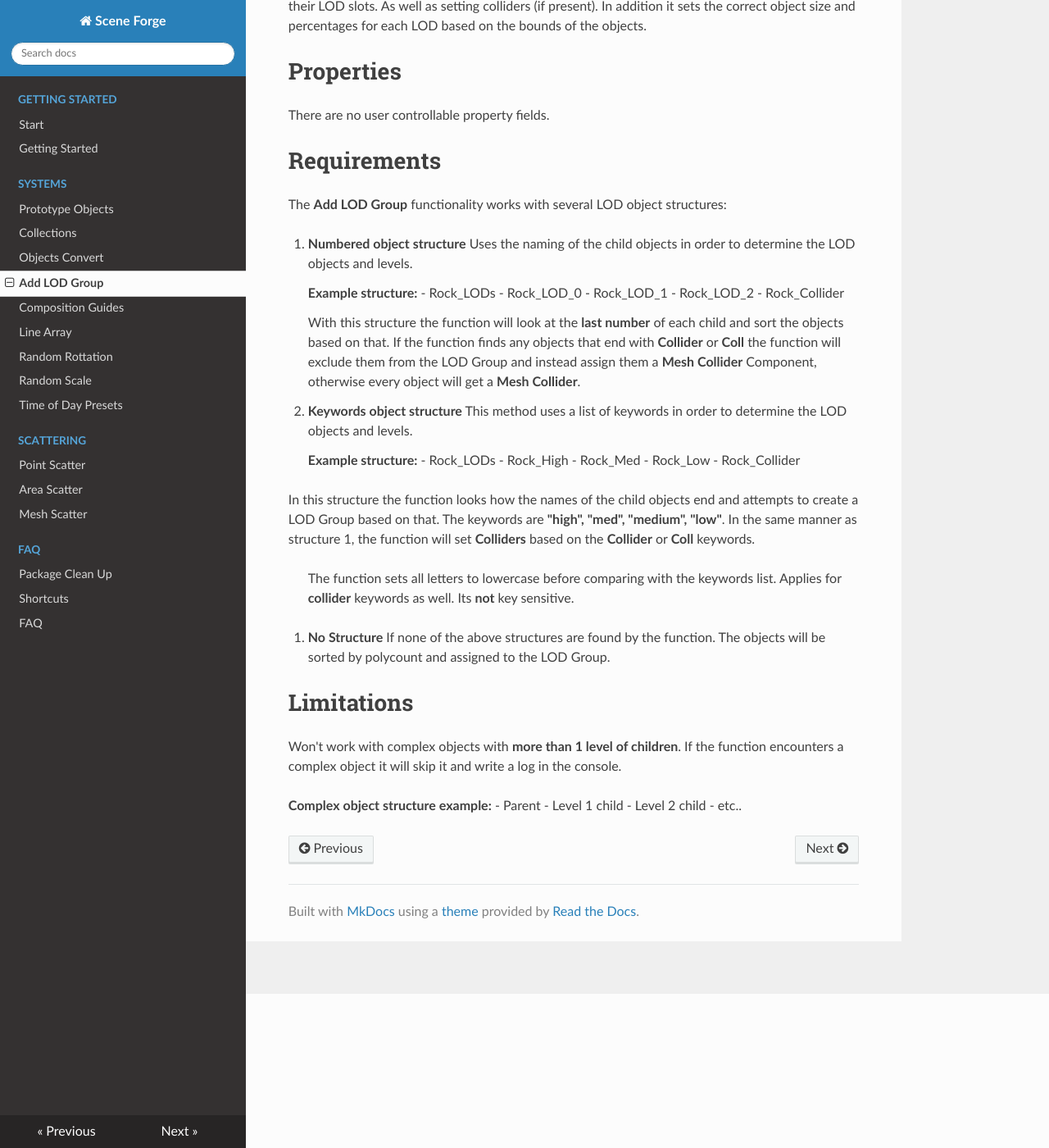
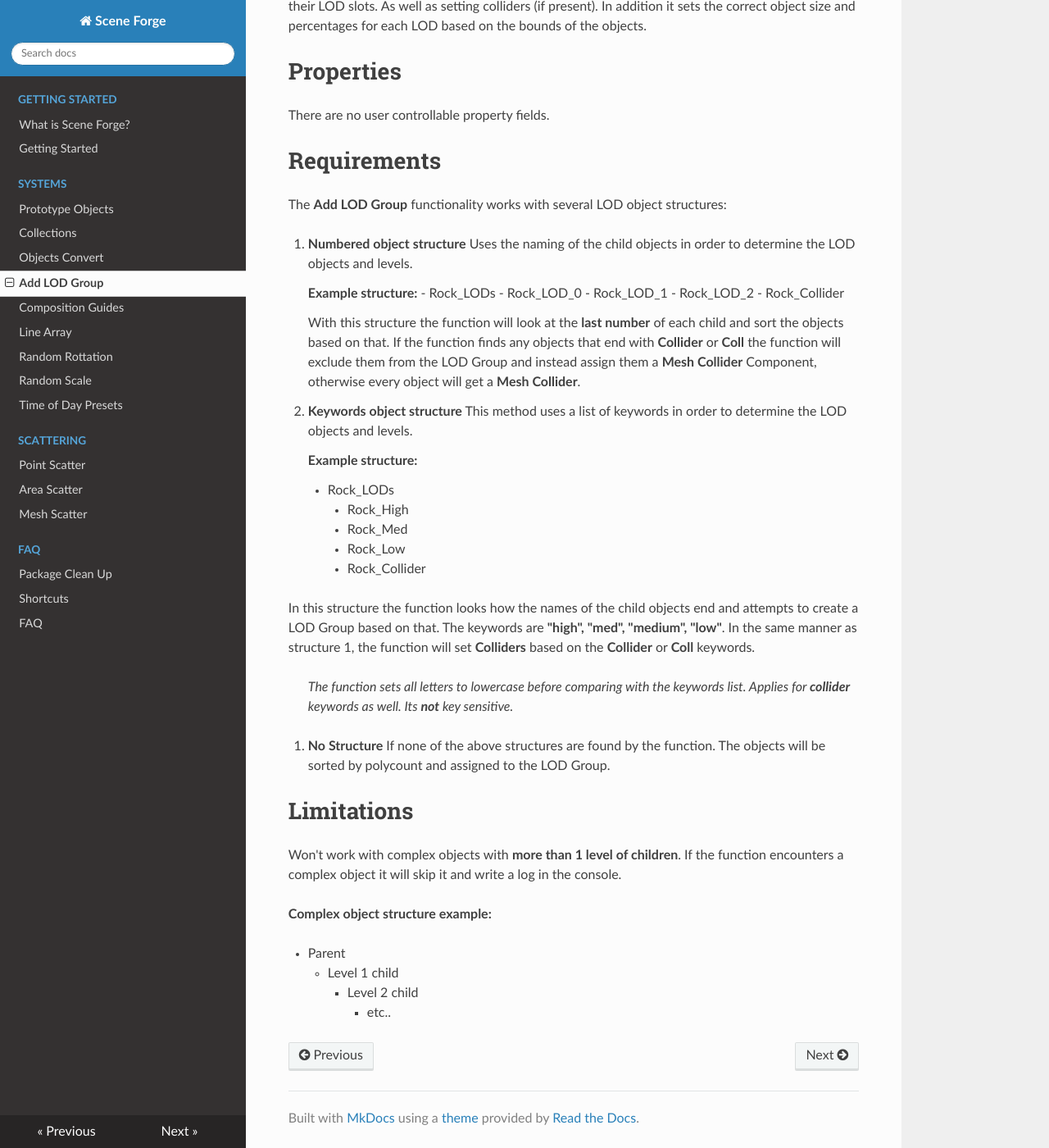
Before and after one commit to Ravibio/Scene_Forge, an MkDocs documentation site: the page built from docs/Add_LOD_Group.md, in a window 1280 px wide and 1400 px high, scrolled down 188 px. Shown: the whole window at 82% size. Built offline with MkDocs 1.6.1, drawn with Linux system fonts in a browser that asks for light colours; nearby versions of some CDN libraries.

Commit message:
Formatting

```diff
--- a/docs/Add_LOD_Group.md
+++ b/docs/Add_LOD_Group.md
@@ -24,6 +24,7 @@ The **Add LOD Group** functionality works with several LOD object structures:
 	This method uses a list of keywords in order to determine the LOD objects and levels.
 
 	**Example structure:**
+
 	- Rock_LODs
 		- Rock_High
 		- Rock_Med
@@ -32,7 +33,8 @@ The **Add LOD Group** functionality works with several LOD object structures:
 
 In this structure the function looks how the names of the child objects end and attempts to create a LOD Group based on that. The keywords are **"high", "med", "medium", "low"**.  In the same manner as structure 1, the function will set **Colliders** based on the **Collider** or **Coll** keywords.
 
->The function sets all letters to lowercase before comparing with the keywords list. Applies for **collider** keywords as well. Its **not** key sensitive.
+>*The function sets all letters to lowercase before comparing with the keywords list. Applies for **collider** keywords as well. Its **not** key sensitive.*
+
 
 3. **No Structure**
 	If none of the above structures are found by the function. The objects will be sorted by polycount and assigned to the LOD Group.
@@ -41,6 +43,7 @@ In this structure the function looks how the names of the child objects end and
 Won't work with complex objects with **more than 1 level of children**. If the function encounters a complex object it will skip it and write a log in the console.
 
 **Complex object structure example:**
+
 - Parent
 	- Level 1 child
 		- Level 2 child
--- a/mkdocs.yml
+++ b/mkdocs.yml
@@ -1,7 +1,7 @@
 site_name: Scene Forge
 nav:
 - Getting Started:
-  - Start: index.md
+  - What is Scene Forge?: index.md
   - Getting Started: Getting_Started.md
 - Systems:
   - Prototype Objects: Prototype_Objects.md
```
